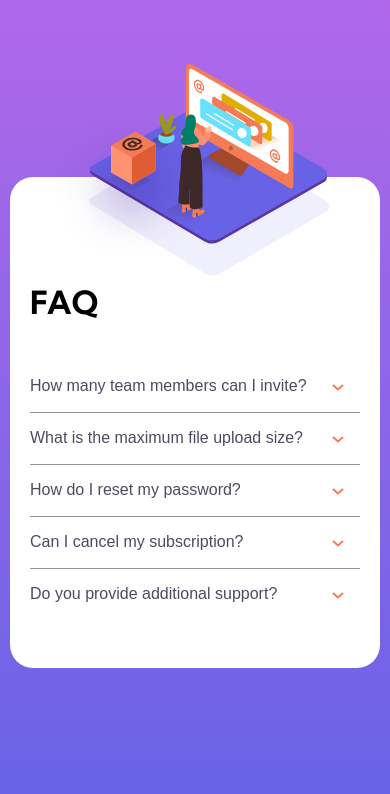
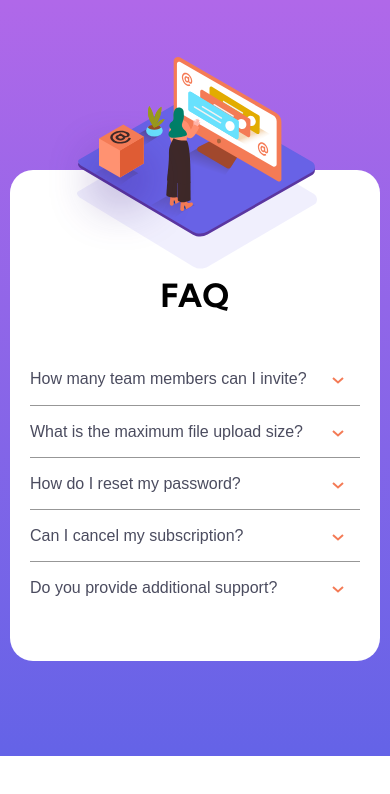
Before and after one commit to Sara01romao/faq-accordion-card-html-css-javascript, a plain HTML site: page index.html in a window 390 px wide. Drawn offline with Linux system fonts and the light colour scheme.

Commit message:
style: alinhamento svg e titulo

```diff
--- a/style.css
+++ b/style.css
@@ -126,16 +126,20 @@ h1 {
 @media screen and (max-width: 768px) {
   body {
     padding: 10px;
+    height: auto;
   }
 
   main {
     flex-direction: column;
     position: relative;
     padding-top: 77px;
+    margin-top: 160px;
+    margin-bottom: 85px;
   }
 
   h1 {
     margin-bottom: 38px;
+    text-align: center;
   }
 
   #svg-desktop {
@@ -144,6 +148,8 @@ h1 {
 
   #svg-mobile {
     display: block;
+    position: relative;
+    left: -12px;
   }
 
   .ilustration-svg {
```
